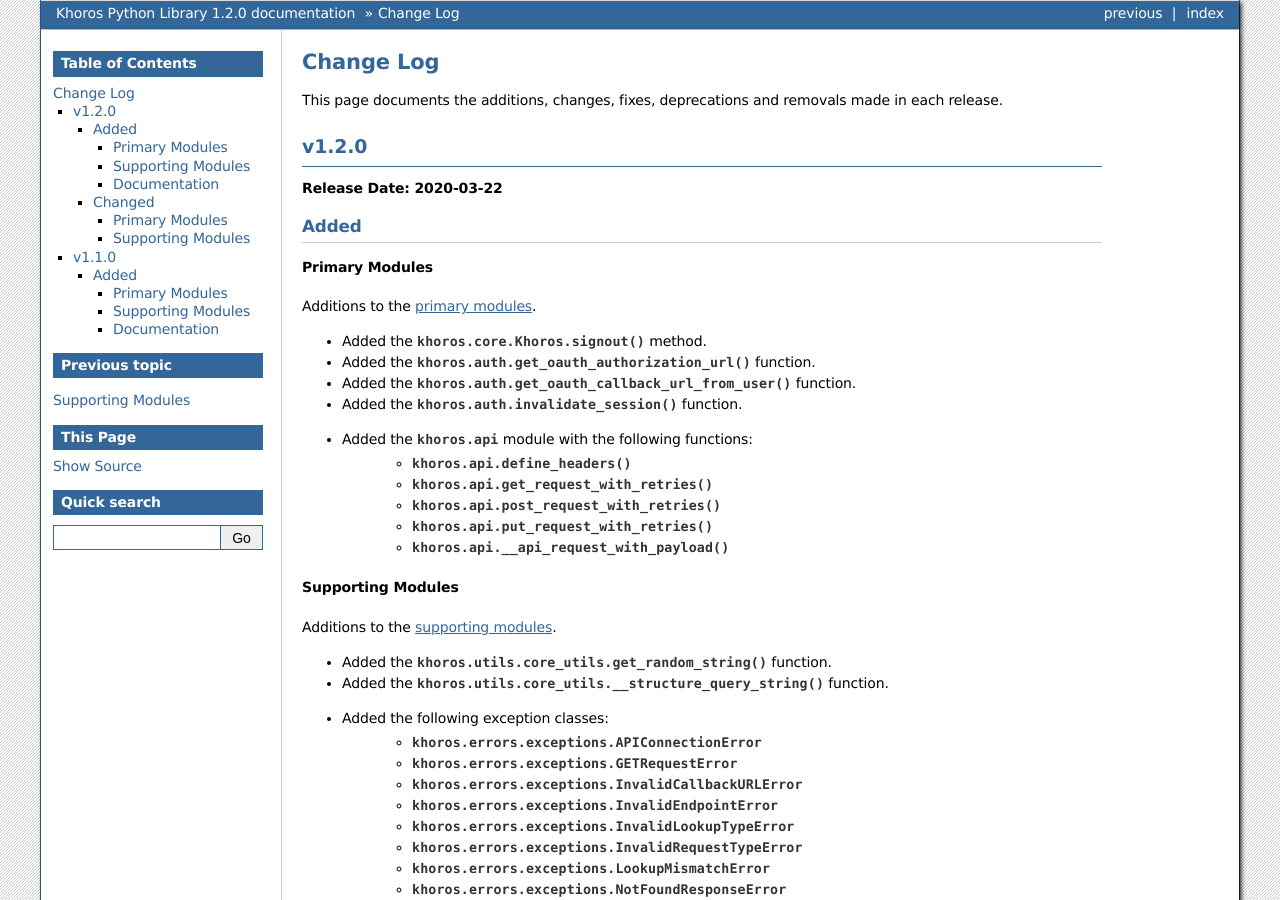
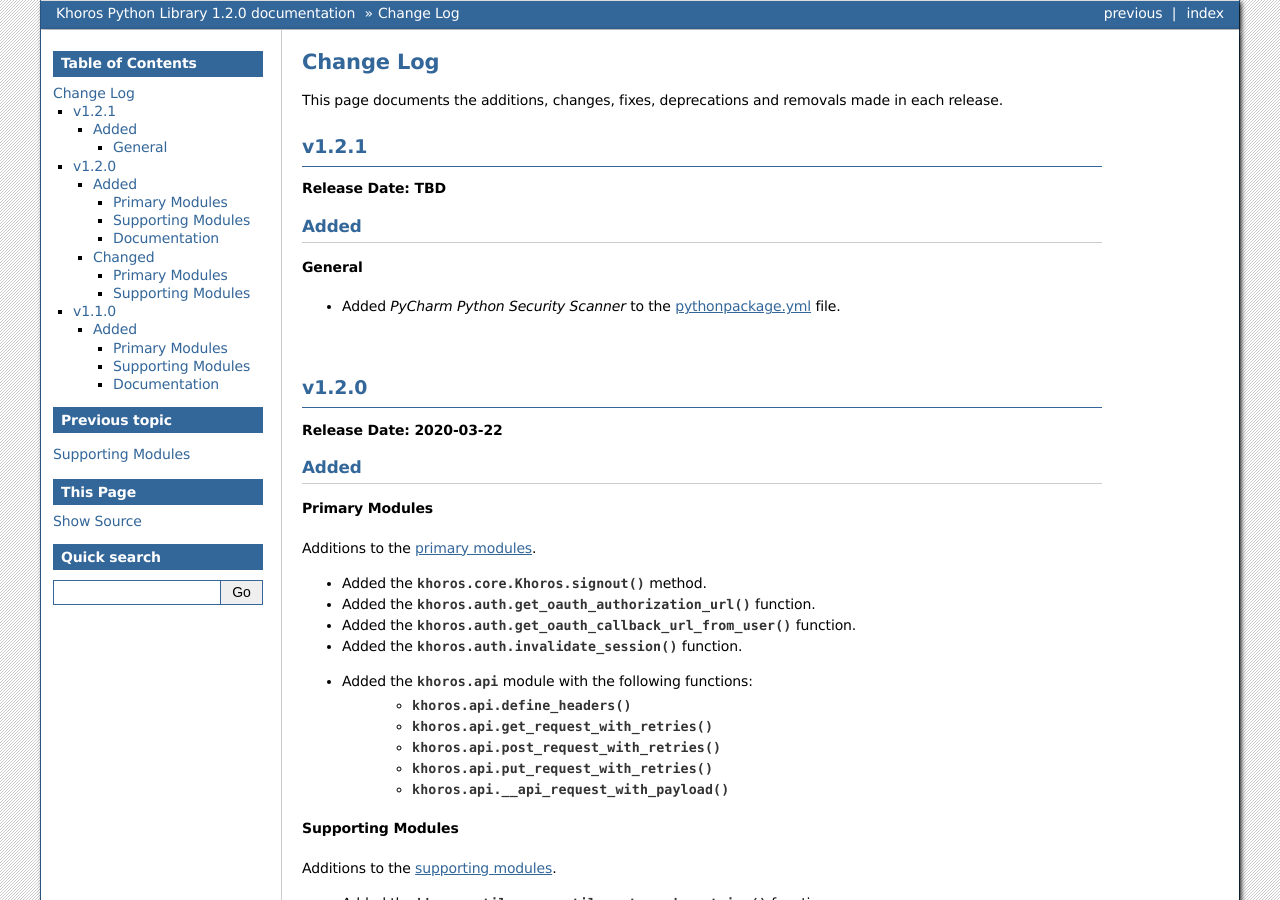
Before and after one commit to jeffshurtliff/khoros, a Sphinx documentation site: the page built from docs/changelog.rst, in a window 1280 px wide and 900 px high. Built offline with Sphinx 7.4.7, drawn with Linux system fonts in a browser that asks for light colours.

Commit message:
Added PyCharm Python Security Scanner as a GitHub CI action

```diff
--- a/docs/changelog.rst
+++ b/docs/changelog.rst
@@ -2,6 +2,21 @@
 Change Log
 ##########
 This page documents the additions, changes, fixes, deprecations and removals made in each release.
+
+******
+v1.2.1
+******
+**Release Date: TBD**
+
+Added
+=====
+
+General
+-------
+* Added *PyCharm Python Security Scanner* to the
+  `pythonpackage.yml <https://github.com/jeffshurtliff/khorosjx/blob/master/.github/workflows/pythonpackage.yml>`_ file.
+
+|
 
 ******
 v1.2.0
```
Also changed, not shown: 1 other file.
